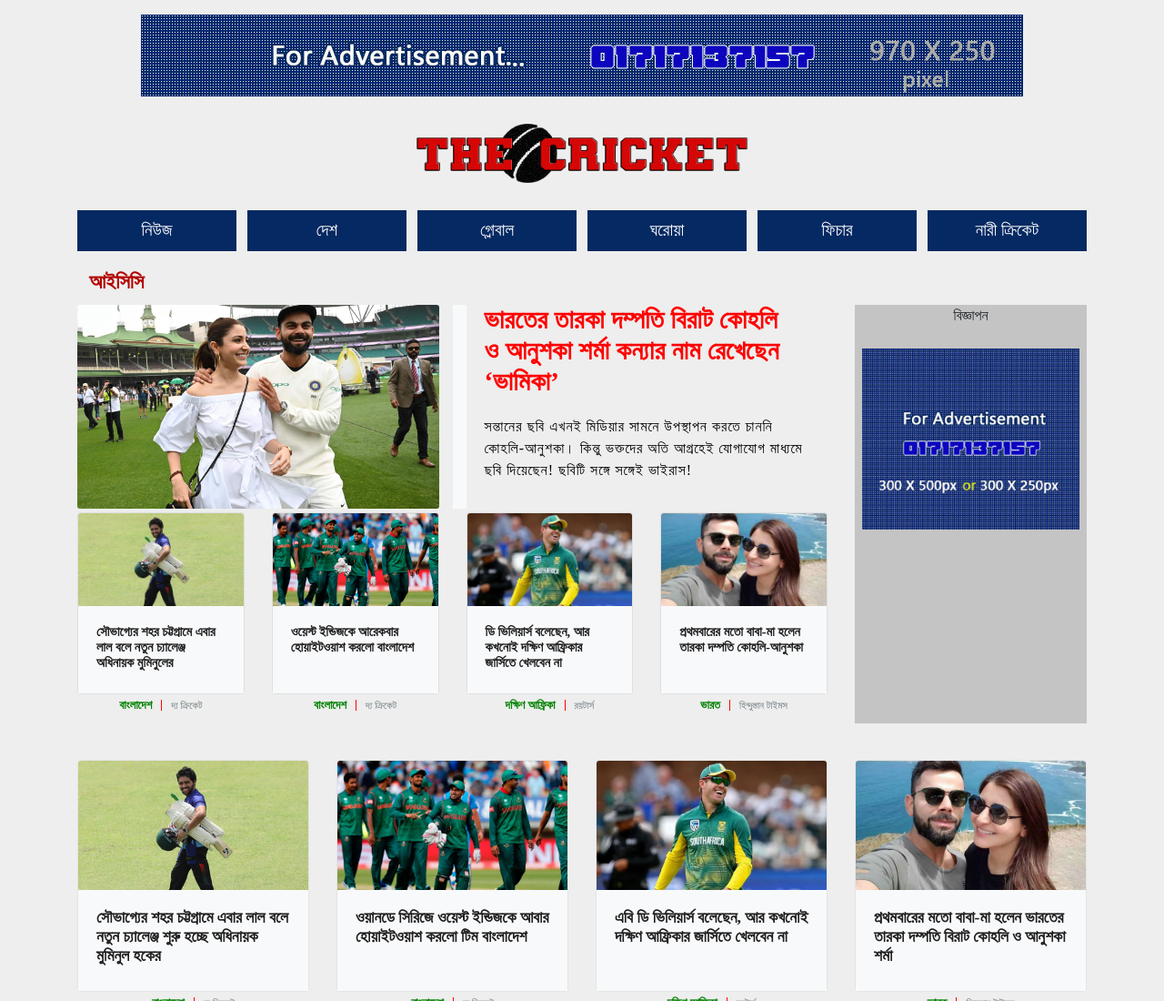
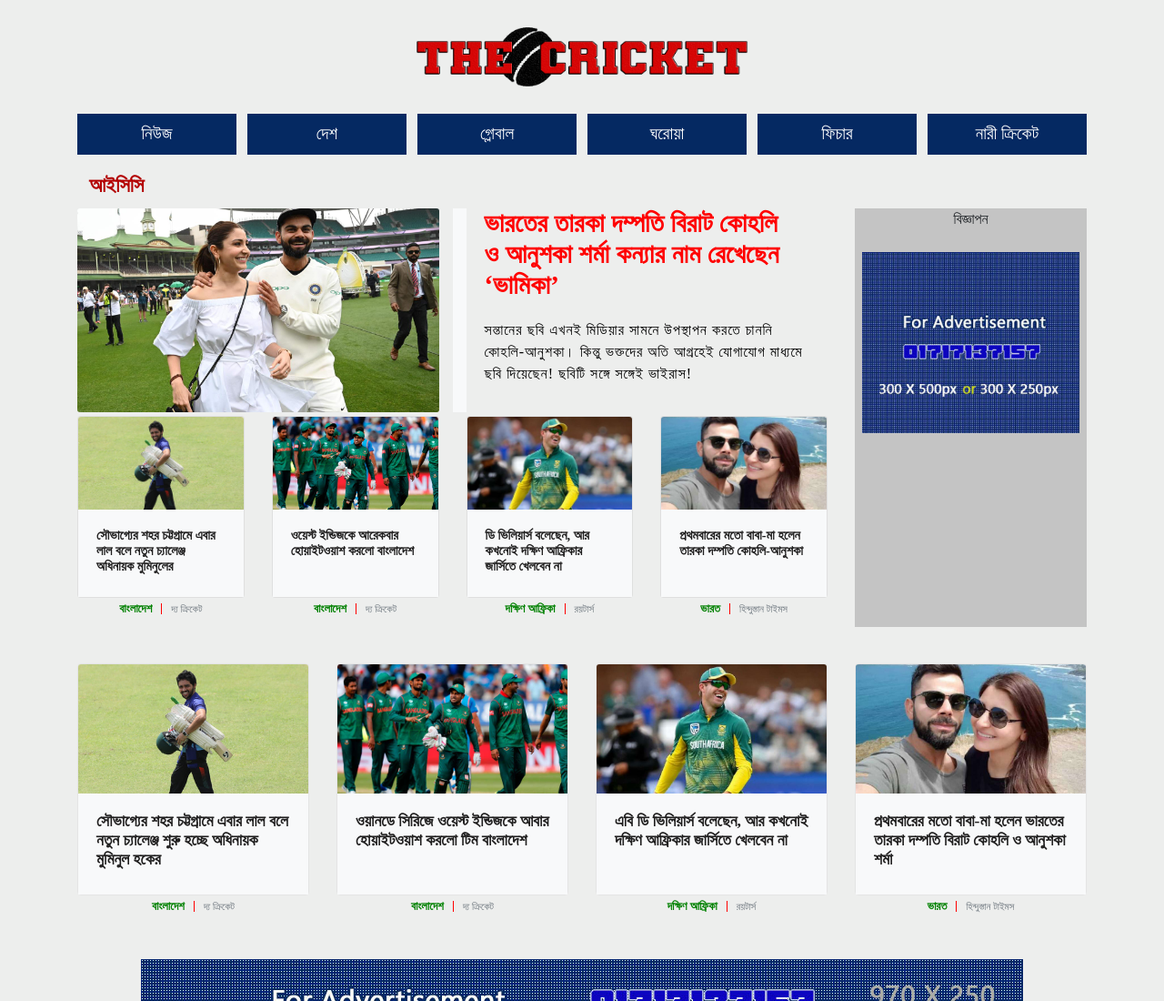
Before and after one commit to Mejbah-ul-haque/Project_1_The-Cricket, a plain HTML site: page icc.html in a window 1280 px wide. Shown: the top 1100 px of the page at 91% size. Drawn offline with nearby package versions, Linux system fonts and the light colour scheme; files whose address does not match are found by name.

Commit message:
Remove add

```diff
--- a/icc.html
+++ b/icc.html
@@ -36,17 +36,7 @@
  <section class="body">
 
 
-  <!--  Add -->
 
-  <div class="container pt-3">
-    <div class="row">
-      <div class="col">
-        <div class="advertisement text-center">
-          <a href="#"><img src="img/advertisement.jpg" alt=""></a>
-        </div>
-      </div>
-    </div>
-  </div>
 
 
   <!-- Header -->
```
